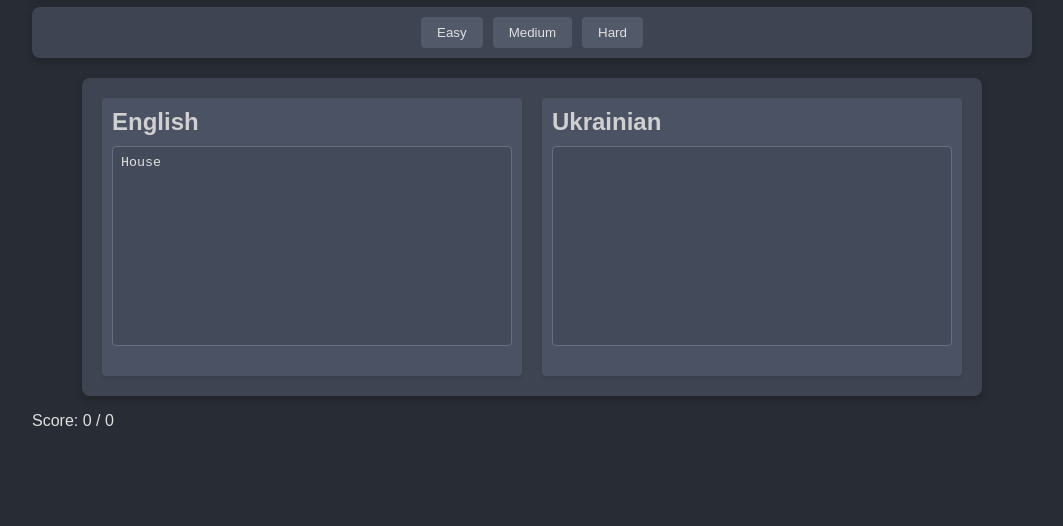
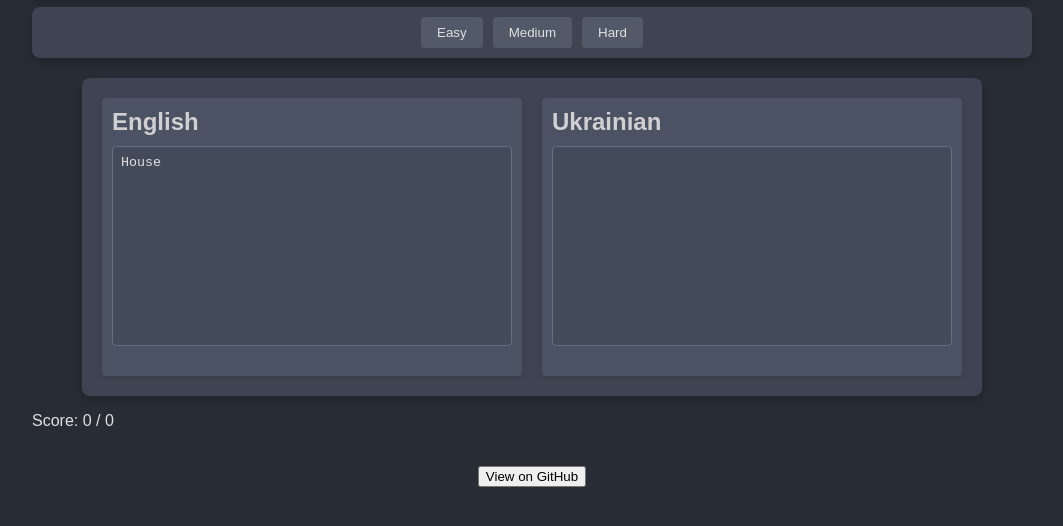
Before and after one commit to alexxies1337/translate, a plain HTML site: page index.html in a window 1280 px wide. Shown: the part 100-626 px from the top of the page, without its empty margins (108-1171 px from the left). Drawn offline with Linux system fonts and the light colour scheme.

Commit message:
Update index.html

```diff
--- a/index.html
+++ b/index.html
@@ -29,7 +29,11 @@
         </div>
     </div>
 
-
+    <footer>
+        <a href="https://github.com/alexxies1337/translate" target="_blank" rel="noopener noreferrer">
+            <button id="footerButton">View on GitHub</button>
+        </a>
+    </footer>
     <script src="script.js"></script>
 
 </body>
```
